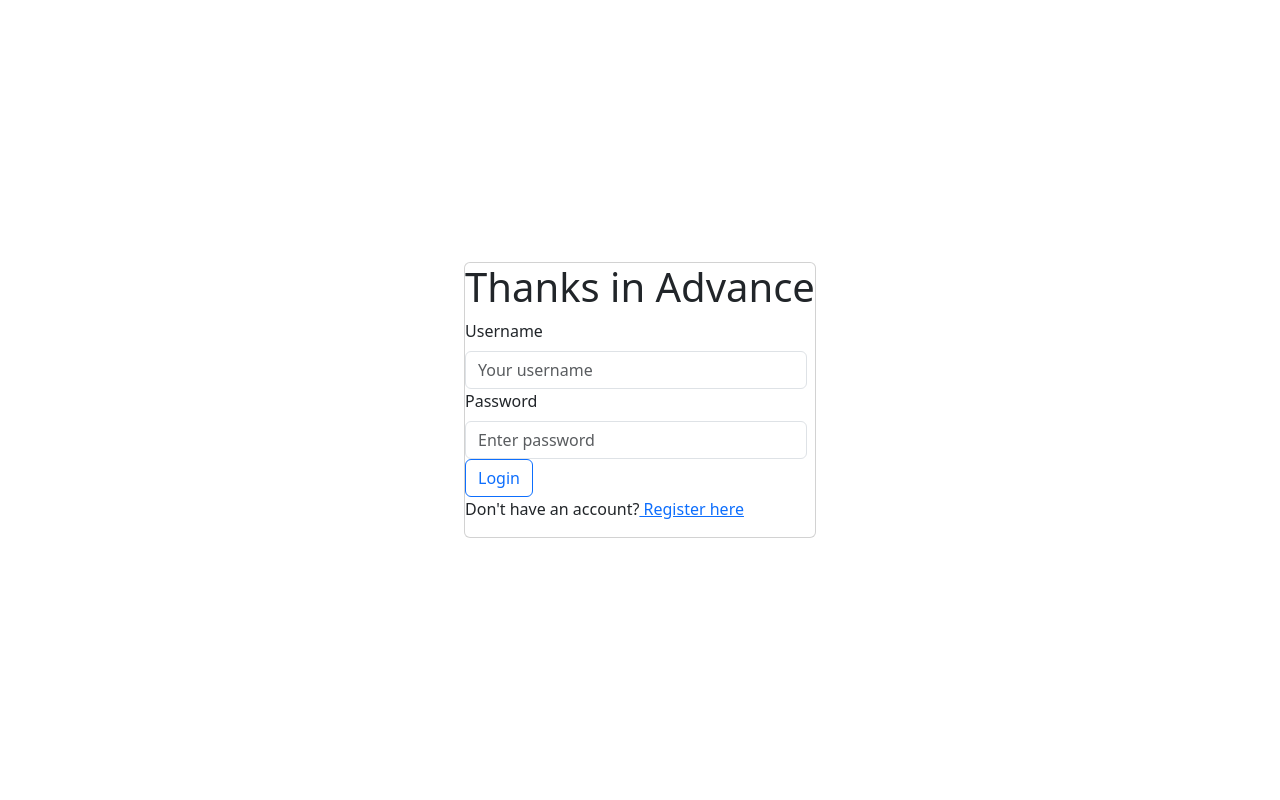
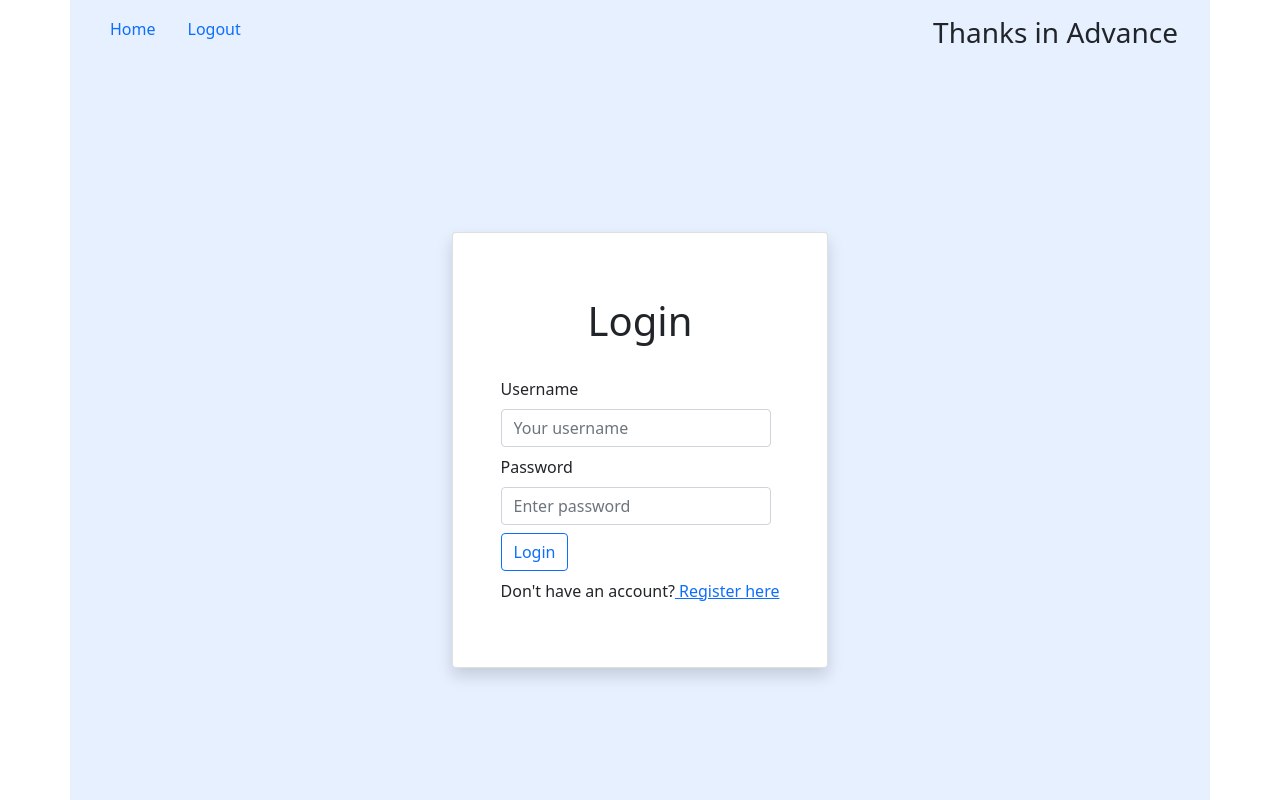
Before and after one commit to Kbhlee2121/thanks-in-advance, a React (Create React App) app in the folder frontend/: page / in a window 1280 px wide. Shown: the top 800 px of the page. Built offline with nearby package versions, Linux system fonts and the light colour scheme.

Commit message:
update card styling

```diff
--- a/frontend/package.json
+++ b/frontend/package.json
@@ -8,6 +8,7 @@
     "@testing-library/user-event": "^13.5.0",
     "axios": "^0.25.0",
     "boostrap": "^2.0.0",
+    "bootstrap": "^5.1.3",
     "react": "^17.0.2",
     "react-dom": "^17.0.2",
     "react-router-dom": "6",
--- a/frontend/src/App.js
+++ b/frontend/src/App.js
@@ -3,6 +3,7 @@ import { useNavigate } from "react-router-dom";
 import "./App.css";
 import Login from "./components/Login";
 import Main from "./components/Main";
+import Header from "./components/Header";
 
 function App() {
   const navigate = useNavigate();
@@ -38,6 +39,8 @@ function App() {
   //   : setUser(null);
   return (
     <div>
+      <Header logout={logout} />
+      <div className="container">
         {user != null ? (
           <Main user={user} logout={logout} />
         ) : (
@@ -47,6 +50,7 @@ function App() {
           Copyright {date.getFullYear()} &copy; All Rights Reserved{" "}
         </footer>
       </div>
+    </div>
   );
 }
 
--- a/frontend/src/components/FriendWishlist.js
+++ b/frontend/src/components/FriendWishlist.js
@@ -44,15 +44,19 @@ const FriendWishlist = (props) => {
 
       <CardGroup>
         {friendWishlists.map((wishlist) => {
+          const date = new Date(wishlist.created);
           return (
             <Card
+              className="shadow p-3 mb-5 bg-white rounded mx-2 my-2"
               key={wishlist.id}
               onClick={() => viewWishlistHandler(wishlist)}
             >
               <CardBody>
                 <CardTitle tag="h5">{wishlist.title}</CardTitle>
                 <CardSubtitle className="mb-2 text-muted" tag="h6">
-                  Created: {wishlist.created}
+                  {`Created: ${
+                    date.getMonth() + 1
+                  }/${date.getDate()}/${date.getFullYear()}`}
                 </CardSubtitle>
                 <CardText>{wishlist.description}</CardText>
               </CardBody>
--- /dev/null
+++ b/frontend/src/components/Header.js
@@ -0,0 +1,24 @@
+import React from "react";
+
+const Header = (props) => {
+  return (
+    <div>
+      <nav className="navbar navbar-expand-lg navbar-light bg-gradient-info">
+        <div className="container-fluid d-flex">
+          <div className="d-flex flex-row">
+            <a className="nav-link active" aria-current="page" href="/">
+              Home
+            </a>
+            <p className="nav-link active" onClick={props.logout}>
+              Logout
+            </p>
+          </div>
+
+          <h3 className="ml-auto p-2 align-self-end">Thanks in Advance</h3>
+        </div>
+      </nav>
+    </div>
+  );
+};
+
+export default Header;
--- a/frontend/src/components/Item.js
+++ b/frontend/src/components/Item.js
@@ -21,14 +21,14 @@ const Item = (props) => {
       )}
       <span>
         <button
-          className="btn btn-info mr-2 btn-sm"
+          className="btn btn-info mr-2 btn-sm my-1 mx-2"
           onClick={(e) => setEditItemState(item)}
           disabled={isFriendViewing}
         >
           Edit
         </button>
         <button
-          className="btn btn-danger mr-2 btn-sm"
+          className="btn btn-danger mr-2 btn-sm my-1 mx-2"
           onClick={(e) => deleteItem(item)}
           disabled={isFriendViewing}
         >
--- a/frontend/src/components/Login.js
+++ b/frontend/src/components/Login.js
@@ -55,12 +55,12 @@ const Login = (props) => {
     <Container className="d-flex vh-100">
       <Row className="m-auto align-self-center">
         <Col>
-          <Card>
-            <header>
-              <h1>Thanks in Advance</h1>
+          <Card className="shadow p-5 mb-5 bg-white rounded">
+            <header className="my-3 mx-1 text-center">
+              <h1>Login</h1>
             </header>
             <Form inline>
-              <FormGroup className="mb-2 me-sm-2 mb-sm-0">
+              <FormGroup className="mb-2 me-sm-2 mb-sm-0 my-2">
                 <Label className="me-sm-2" for="username">
                   Username
                 </Label>
@@ -72,7 +72,7 @@ const Login = (props) => {
                   onChange={inputHandler}
                 />
               </FormGroup>
-              <FormGroup className="mb-2 me-sm-2 mb-sm-0">
+              <FormGroup className="mb-2 me-sm-2 mb-sm-0 my-2">
                 <Label className="me-sm-2" for="password">
                   Password
                 </Label>
@@ -88,6 +88,7 @@ const Login = (props) => {
                 color="primary"
                 outline={true}
                 onClick={loginButtonHandler}
+                className="my-2"
               >
                 Login
               </Button>
--- a/frontend/src/components/Main.js
+++ b/frontend/src/components/Main.js
@@ -7,19 +7,8 @@ import { Button } from "reactstrap";
 const Main = (props) => {
   return (
     <div>
-      <header>
-        {/* reactstrap breadcrumb? */}
-        {/* Logout instead of home? */}
-        <Link to="/">Home</Link>
-        <Button color="danger" onClick={props.logout}>
-          Logout
-        </Button>
-        <h1>Thanks in Advance</h1>
-        <h2 className="text-center">My Dashboard</h2>
-        <h3>
-          Signed in as <b>{props.user.username}</b>
-        </h3>
-      </header>
+      <h2 className="text-center">My Dashboard</h2>
+      <h4>Signed in as {props.user.username}</h4>
       <details>
         <summary>
           <span className="h3">See User Profile</span>
--- a/frontend/src/components/User.js
+++ b/frontend/src/components/User.js
@@ -21,7 +21,7 @@ const User = ({ user }) => {
   };
   return (
     <div>
-      <Card>
+      <Card className="shadow p-3 mb-5 bg-white rounded">
         <CardBody>
           <CardTitle tag="h5">User Profile</CardTitle>
           <Button onClick={editProfile}>Edit Profile</Button>
--- a/frontend/src/components/UserForm.js
+++ b/frontend/src/components/UserForm.js
@@ -51,7 +51,7 @@ const UserForm = () => {
 
   return (
     <div>
-      <Card>
+      <Card className="shadow p-3 mb-5 bg-white rounded">
         <CardBody>
           <CardTitle tag="h5">Edit Profile</CardTitle>
           <Form>
--- a/frontend/src/components/WishlistManager.js
+++ b/frontend/src/components/WishlistManager.js
@@ -181,40 +181,61 @@ function WishlistManager(props) {
     //cards for user's wishlists
     <div>
       <h3 className="text-center">My Wishlists</h3>
-      <Button color="warning" onClick={setAddWishlistState}>
+      <Button
+        color="warning bg-opacity-25"
+        className="mx-3 my-1"
+        onClick={setAddWishlistState}
+      >
         Add Wishlist
       </Button>
-      <CardGroup>
+      <div className="container-fluid">
+        <CardGroup className="row">
           {newWishlists.map((wishlist) => {
+            const date = new Date(wishlist.created);
             return (
-            <Card key={wishlist.id}>
+              <Card
+                key={wishlist.id}
+                className="shadow p-3 mb-5 bg-white rounded mx-2 my-2 col"
+              >
                 <CardBody>
                   <CardTitle tag="h5">{wishlist.title}</CardTitle>
                   <CardSubtitle className="mb-2 text-muted" tag="h6">
-                  Created: {wishlist.created}
+                    {`Created: ${
+                      date.getMonth() + 1
+                    }/${date.getDate()}/${date.getFullYear()}`}
                   </CardSubtitle>
                   <CardText>{wishlist.description}</CardText>
+                </CardBody>
+                <div className="row">
                   <Button
                     color="info"
+                    className="col mx-1"
                     onClick={(e) => setEditWishlistState(wishlist)}
                   >
                     Edit Info
                   </Button>
                   {/* set active wishlist and navigate  */}
-                <Button color="primary" onClick={() => editItem(wishlist)}>
+                  <Button
+                    color="primary"
+                    className="col mx-1"
+                    onClick={() => editItem(wishlist)}
+                  >
                     Edit Items
                   </Button>
                   <Button
                     color="danger"
+                    className="col mx-1"
                     onClick={(e) => deleteWishlist(wishlist)}
                   >
                     Delete
                   </Button>
-              </CardBody>
+                </div>
               </Card>
             );
           })}
         </CardGroup>
+      </div>
+
       {modalWL ? (
         <WishlistModal
           toggle={toggleWL}
--- a/frontend/src/components/WishlistViewer.js
+++ b/frontend/src/components/WishlistViewer.js
@@ -273,10 +273,10 @@ function WishlistViewer() {
           {activeWishlist.title}
         </h2>
       </header>
-      <div className="item-container">
+      <div className="item-container shadow p-3 mb-5 bg-white rounded">
         <form id="form">
           <input
-            className="form-control"
+            className="form-control mt-1"
             id="search-item"
             type="text"
             name="search"
@@ -284,11 +284,10 @@ function WishlistViewer() {
             onChange={searchWishList}
           />
         </form>
-        <button className="btn btn-warning" onClick={setAddItemState}>
+        <button className="btn btn-warning my-3" onClick={setAddItemState}>
           Add Item
         </button>
-      </div>
-      <div id="list-wrapper">
+
         <ul className="list-group list-group-flush">
           <ItemsList
             itemsList={itemsList}
--- a/frontend/src/index.js
+++ b/frontend/src/index.js
@@ -8,16 +8,20 @@ import "bootstrap/dist/css/bootstrap.min.css";
 import reportWebVitals from "./reportWebVitals";
 import { BrowserRouter, Routes, Route } from "react-router-dom";
 import UserForm from "./components/UserForm";
+import "bootstrap/dist/css/bootstrap.min.css";
 
 ReactDOM.render(
   <React.StrictMode>
     <BrowserRouter>
+      {/* <Header /> */}
+      <div className="container bg-primary bg-opacity-10">
         <Routes>
           <Route path="/" element={<App />} />
           <Route path="/login" element={<Login />} />
           <Route path="/wishlist" element={<WishlistViewer />} />
           <Route path="/userform" element={<UserForm />} />
         </Routes>
+      </div>
     </BrowserRouter>
   </React.StrictMode>,
   document.getElementById("root")
```
Also changed, not shown: 1 other file (tests, documents, lock files or other folders). Lines whose indentation alone changed are shown as unchanged.
